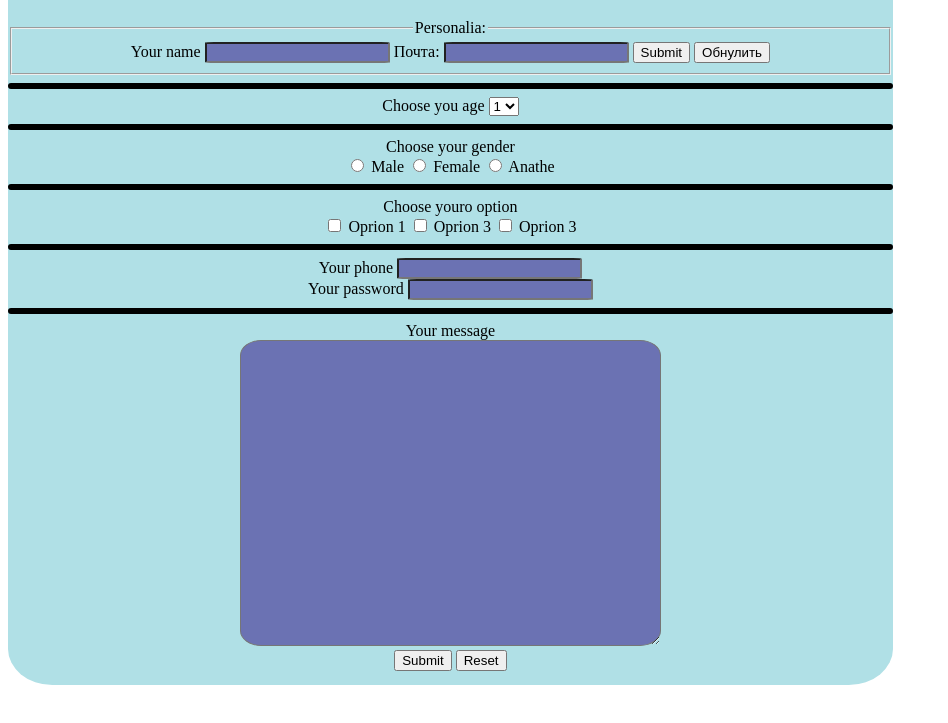
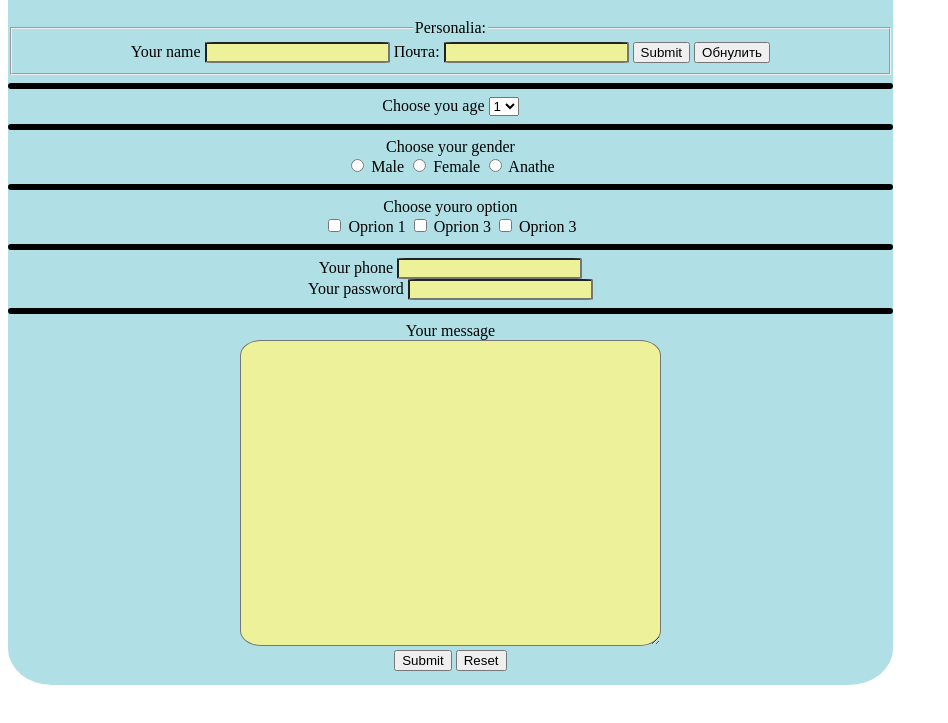
Before and after one commit to Harek921/contackt_form_artem, a plain HTML site: page index.html in a window 1280 px wide. Shown: the part 61-784 px from the top of the page, without its empty margins (0-948 px from the left). Drawn offline with Linux system fonts and the light colour scheme; a script that the page names is missing.

Commit message:
upload files1

```diff
--- a/styles/style.css
+++ b/styles/style.css
@@ -15,21 +15,21 @@ div {background-color: #b31b90;
 
 textarea {
     border-radius: 5%;
-    background-color: #6b72b3;
+    background-color: #ecf19a;
 
 }
 
 input[type=text] {
     border-radius: 5%;
-    background-color: #6b72b3;
+    background-color: #ecf19a;
 }
 
 input[type=email] {
     border-radius: 5%;
-    background-color: #6b72b3;
+    background-color: #ecf19a;
 }
 
 input[type=password] {
     border-radius: 5%;
-    background-color: #6b72b3;
+    background-color: #ecf19a;
 }
```
